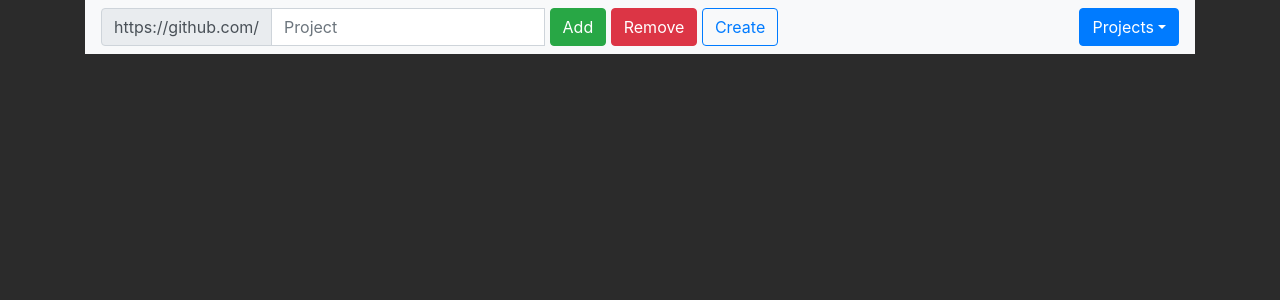
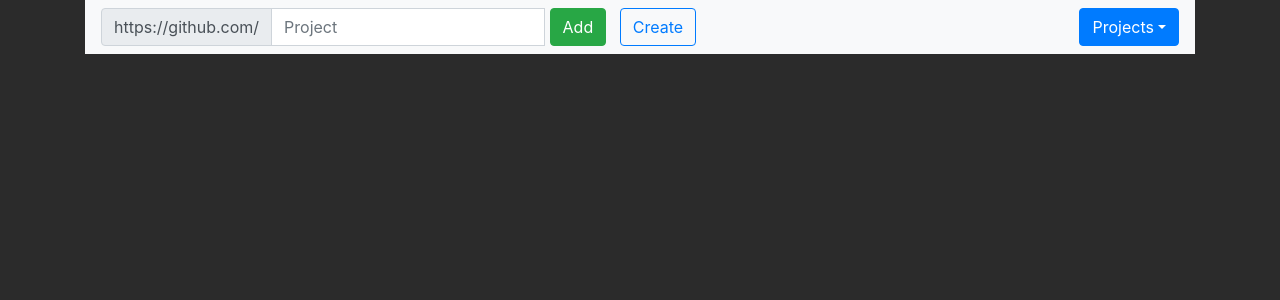
Before and after one commit to codekidX/osslib-web, a React (Create React App) app: page / in a window 1280 px wide. Shown: the top 300 px of the page. Built offline with nearby package versions, Linux system fonts and the light colour scheme.

Commit message:
this button is waste

```diff
--- a/src/App.js
+++ b/src/App.js
@@ -240,11 +240,7 @@ class App extends Component {
                 <Button variant="success" onClick={this._addClicked}>
                   Add
                 </Button>
-                &nbsp;
-                <Button variant="danger" onClick={this._addClicked}>
-                  Remove
-                </Button>
-                &nbsp;
+                &nbsp; &nbsp;
                 <Button
                   variant="outline-primary"
                   onClick={() => this._dialogShow()}
```
